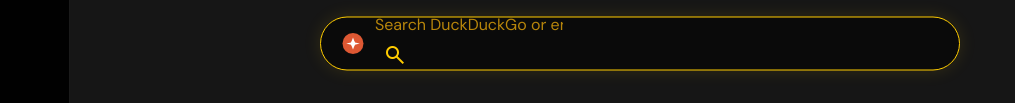
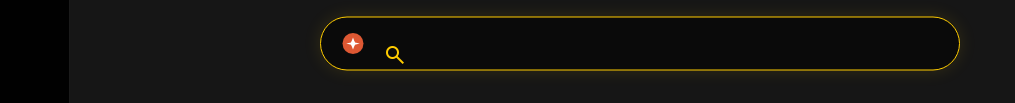
Before and after one commit to VikingLearningMath/OpenMath---Math-Grades-1-12, a website: page public/proxy.html in a window 1280 px wide. Shown: the part 398-501 px from the top of the page, without its empty margins (0-1015 px from the left). Drawn offline with nearby package versions, Linux system fonts and the light colour scheme; animation ran at ten frames a second.

Commit message:
Blank proxy search placeholder

```diff
--- a/public/proxy.html
+++ b/public/proxy.html
@@ -60,7 +60,7 @@
       <form id="formintospace">
         <input
           id="gointospace"
-          placeholder="Search DuckDuckGo or enter URL…"
+          placeholder=""
           class="search-header__input"
           type="text"
         />
```
